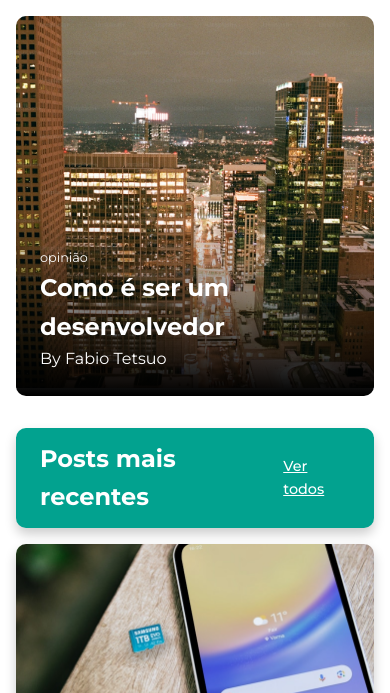
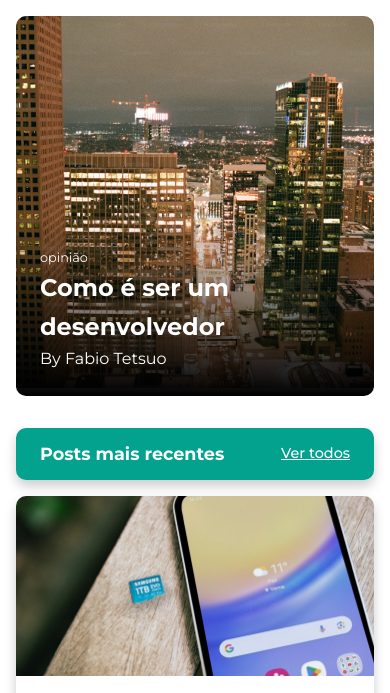
Before and after one commit to emanuellcs/RID219184_Desafio02, a plain HTML site: page index.html in a window 390 px wide. Shown: the part 72-765 px from the top of the page. Drawn offline with Linux system fonts and the light colour scheme.

Commit message:
Corrigir a quebra de linha feita por um título

```diff
--- a/styles.css
+++ b/styles.css
@@ -31,6 +31,7 @@ nav {
 
 h2 {
   margin: 0;
+  flex-shrink: 0;
 }
 
 .conteudo {
@@ -81,6 +82,7 @@ h2 {
   display: flex;
   justify-content: space-between;
   align-items: center;
+  flex-wrap: nowrap;
   margin-bottom: 1rem;
   padding-left: 1.5rem;
   padding-bottom: 0.75rem;
@@ -263,6 +265,10 @@ footer {
   .barra-lateral {
     margin-top: 2rem;
   }
+
+  .cabecalho-secao h2 {
+    font-size: 1.1rem;
+  }
 }
 
 @media (min-width: 48rem) and (max-width: 63.9375rem) {
```
